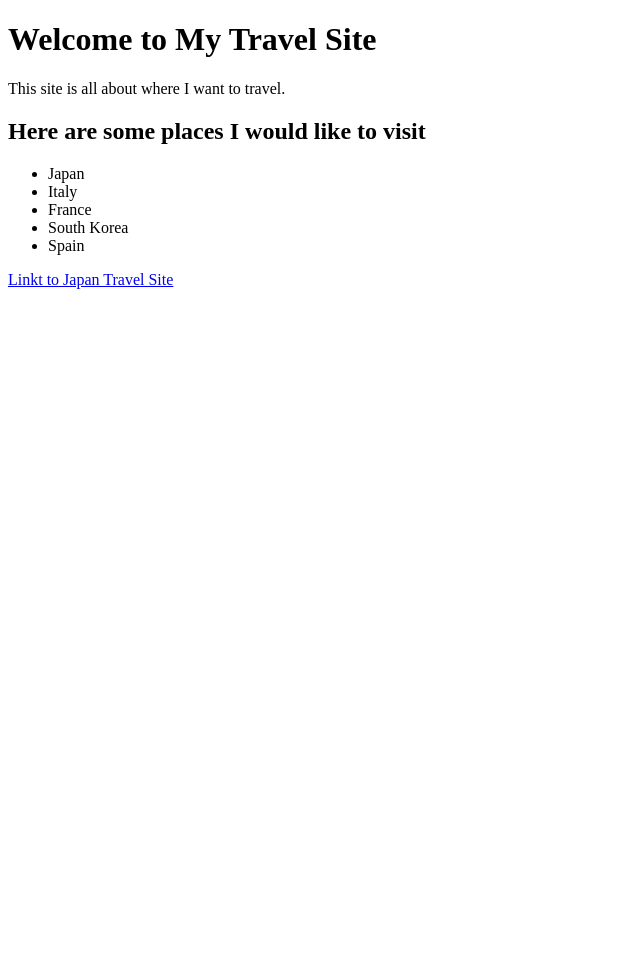
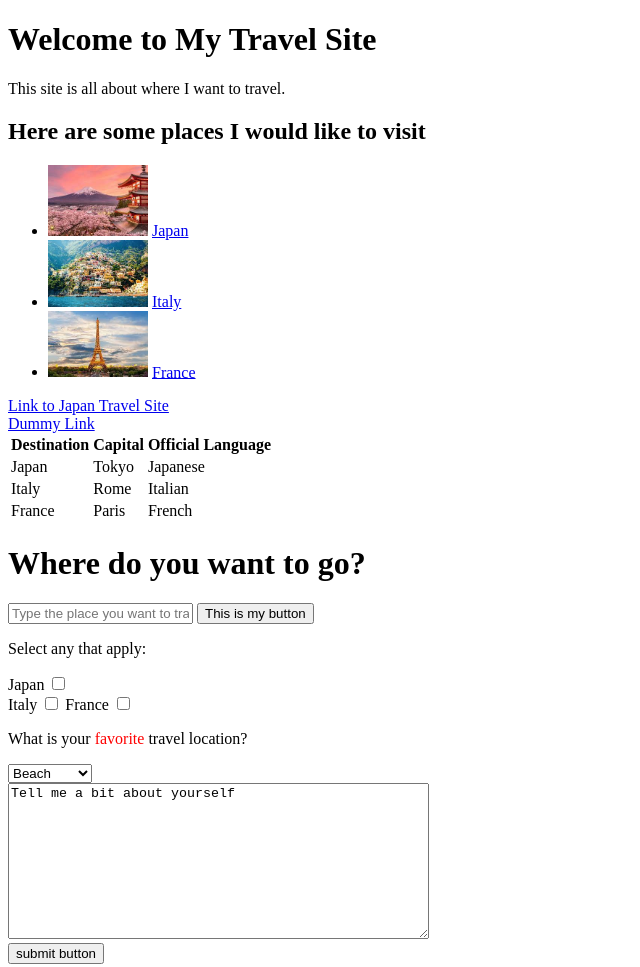
Before and after one commit to ludylu1518/TravelSite, a plain HTML site: page index.html in a window 1280 px wide. Shown: the whole page, without its empty margins (0-640 px from the left). Before the commit the page ends 800 px from the top, so only its background shows below. Drawn offline with Linux system fonts and the light colour scheme.

Commit message:
made a travel site

```diff
--- a/index.html
+++ b/index.html
@@ -17,15 +17,101 @@
         <ul>
             <!-- li is a list item -->
             <!-- if parent is ol then numbered, if parent is ul then bullet point -->
-            <li>Japan</li>
-            <li>Italy</li>
-            <li>France</li>
-            <li>South Korea</li>
-            <li>Spain</li>
+            <!-- target blank open link in new tab -->
+            <li>
+                <img src="./assets/japan.jpg" width="100"/>
+                <!-- anchors use href -->
+                <a href="https://www.japan.travel/en/us/"           target="_blank">Japan</a>
+            </li>
+            <li>
+                <!-- images use src -->
+                <img src="./assets/italy.jpg" width="100"/>
+                <a href="#" target="_blank">Italy</a>
+            </li>
+            <li>
+                <img src="./assets/france.jpg" width="100"/>
+                <a href="#" target="_blank">France</a>
+            </li>
         </ul>
 
         <!-- anchor tag, write links -->
-        <a href="https://www.japan.travel/en/us/">Linkt to Japan Travel Site</a>
+        <a href="https://www.japan.travel/en/us/">Link to Japan Travel Site</a>
+        <!-- Dummy link -->
+        <br />
+        <a href="#">Dummy Link</a>
+        <!-- table Creates a table in HTML-->
+        <table>
+            <!-- create row with tr -->
+            <tr>
+                <!-- create header column in row use th -->
+                <th>Destination</th>
+                <th>Capital</th>
+                <th>Official Language</th>
+            </tr>
+            <tr>
+                <!-- table data use td, a piece of data in a row / column -->
+                <td>Japan</td>
+                <td>Tokyo</td>
+                <td>Japanese</td>
+            </tr>
+            <tr>
+                <!-- table data use td, a piece of data in a row / column -->
+                <td>Italy</td>
+                <td>Rome</td>
+                <td>Italian</td>
+            </tr>
+            <tr>
+                <!-- table data use td, a piece of data in a row / column -->
+                <td>France</td>
+                <td>Paris</td>
+                <td>French</td>
+            </tr>
+        </table>
+
+        <h1>Where do you want to go?</h1>
+        <!-- Creates a form (collect information from users) -->
+        <form>
+            <!-- input creates an input field -->
+            <input placeholder="Type the place you want to travel"/>
+
+            <input type="button" value="This is my button"/>
+
+            <br />
+            <!-- check box -->
+            <p>Select any that apply:</p>
+
+            <div>
+                <label for="japan">Japan</label>
+                <input type="checkbox" name="japan" id="japan"/>
+            </div>
+
+            <label for="italy">Italy</label>
+            <input type="checkbox" name="italy" id="italy"/>
+            <label for="france">France</label>
+            <input type="checkbox" name="france" id="france"/>
+
+            <br />
+            <!-- Drop down box -->
+            <p>What is your <span style="color: red;">favorite</span> travel location?</p>
+            <select>
+                <option value="beach">Beach</option>
+                <option value="mountains">Mountains</option>
+                <option value="city">City</option>
+            </select>
+
+            <br />
+            <textarea rows="10" cols="50">Tell me a bit about yourself
+            </textarea>
+
+            <br />
+            <!-- submit button -->
+            <input type="submit" value="submit button"/>
+        </form>
+
+        <!-- Divs stand for divisions, segment html into chunks -->
+        <div>
+            <span></span>
+        </div>
 
     </body>
 </html>
```
Also changed, not shown: assets/france.jpg (added), assets/italy.jpg (added), assets/japan.jpg (added).
